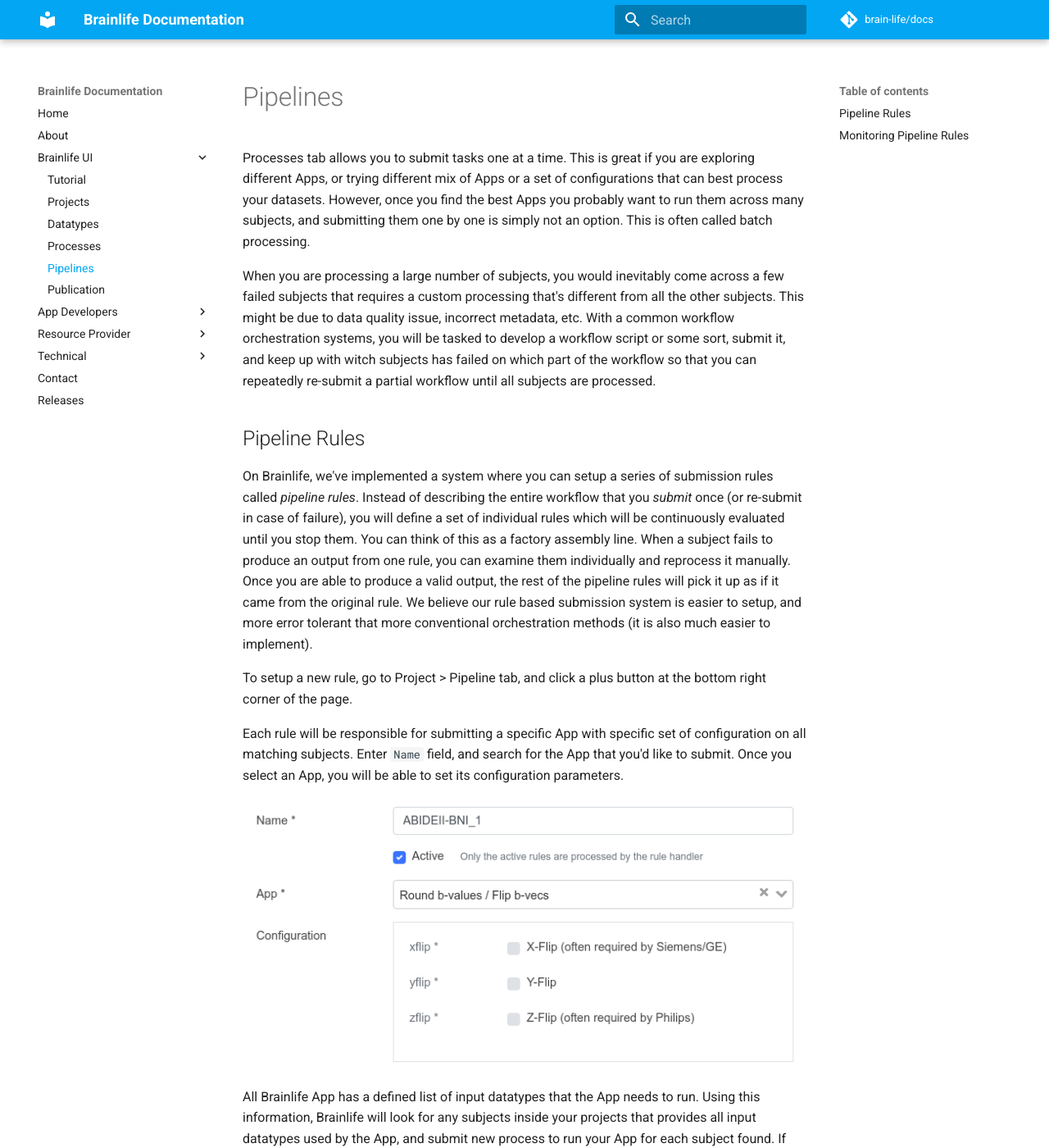
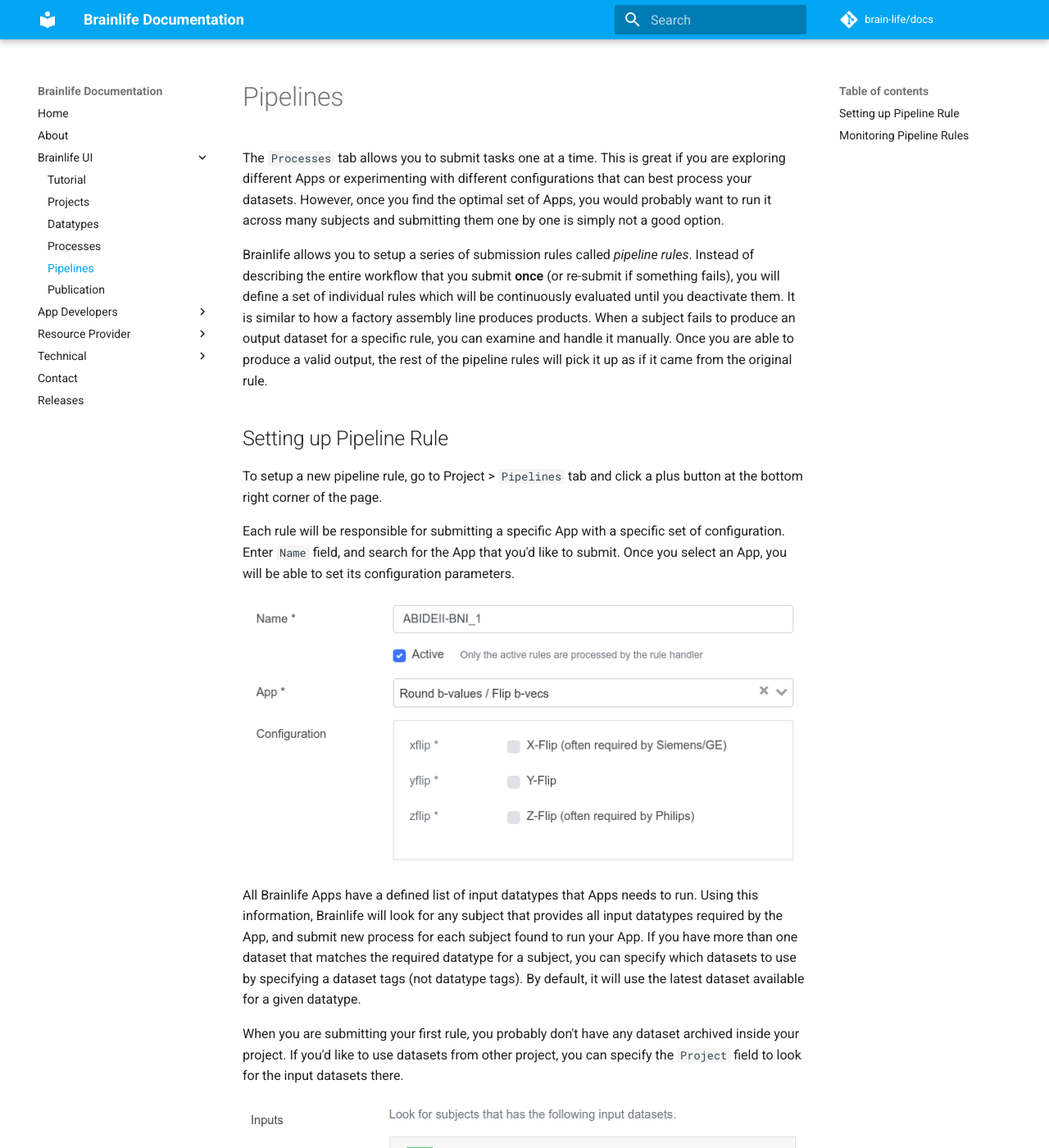
Before and after one commit to brainlife/docs, an MkDocs documentation site: the page built from docs/user/pipeline.md, in a window 1280 px wide and 1400 px high. Shown: the whole window at 82% size. Built offline with MkDocs 1.6.1 and Material for MkDocs 9.7.7, drawn with Linux system fonts in a browser that asks for light colours; comment, search, counter and statistics services are not loaded; old or Windows-style settings are respelled for this version of MkDocs; some of the changed text lies outside the part shown.

Commit message:
edited pipeline / publication

```diff
--- a/docs/user/pipeline.md
+++ b/docs/user/pipeline.md
@@ -1,51 +1,58 @@
 # Pipelines
 
-Processes tab allows you to submit tasks one at a time. This is great if you are exploring different Apps, or trying different mix of Apps or a set of configurations that can best process your datasets. However, once you find the best Apps you probably want to run them across many subjects, and submitting them one by one is simply not an option. This is often called batch processing.
+The `Processes` tab allows you to submit tasks one at a time. This is great if you are exploring different Apps or experimenting with different configurations that can best process your datasets. However, once you find the optimal set of Apps, you would probably want to run it across many subjects and submitting them one by one is simply not a good option.
 
-When you are processing a large number of subjects, you would inevitably come across a few failed subjects that requires a custom processing that's different from all the other subjects. This might be due to data quality issue, incorrect metadata, etc. With a common workflow orchestration systems, you will be tasked to develop a workflow script or some sort, submit it, and keep up with witch subjects has failed on which part of the workflow so that you can repeatedly re-submit a partial workflow until all subjects are processed.
+<!--
+When you are processing a large number of subjects, it is often inevitable that some subject would require a different set of configuration, or simply not possible to process at all. This might be due to data quality issue, incorrect metadata, etc. With a common workflow orchestration systems, you are often tasked to develop a workflow script or some sort, submit it, and keep up with witch subjects has failed on which part of the workflow so that you can repeatedly re-submit a partial workflow until all subjects are processed.
+-->
 
-## Pipeline Rules
+Brainlife allows you to setup a series of submission rules called *pipeline rules*. Instead of describing the entire workflow that you submit **once** (or re-submit if something fails), you will define a set of individual rules which will be continuously evaluated until you deactivate them. It is similar to how a factory assembly line produces products. When a subject fails to produce an output dataset for a specific rule, you can examine and handle it manually. Once you are able to produce a valid output, the rest of the pipeline rules will pick it up as if it came from the original rule.
 
-On Brainlife, we've implemented a system where you can setup a series of submission rules called *pipeline rules*. Instead of describing the entire workflow that you *submit* once (or re-submit in case of failure), you will define a set of individual rules which will be continuously evaluated until you stop them. You can think of this as a factory assembly line. When a subject fails to produce an output from one rule, you can examine them individually and reprocess it manually. Once you are able to produce a valid output, the rest of the pipeline rules will pick it up as if it came from the original rule. We believe our rule based submission system is easier to setup, and more error tolerant that more conventional orchestration methods (it is also much easier to implement).
+<!--
+We believe our rule based submission system is easier to setup, and more error tolerant that more conventional orchestration methods (it is also much easier to implement).
+-->
 
-To setup a new rule, go to Project > Pipeline tab, and click a plus button at the bottom right corner of the page.
+## Setting up Pipeline Rule
 
-Each rule will be responsible for submitting a specific App with specific set of configuration on all matching subjects. Enter `Name` field, and search for the App that you'd like to submit. Once you select an App, you will be able to set its configuration parameters.
+To setup a new pipeline rule, go to Project > `Pipelines` tab and click a plus button at the bottom right corner of the page.
+
+Each rule will be responsible for submitting a specific App with a specific set of configuration. Enter `Name` field, and search for the App that you'd like to submit. Once you select an App, you will be able to set its configuration parameters.
 
 ![pipeline.app](/img/pipeline.app.png)
 
-All Brainlife App has a defined list of input datatypes that the App needs to run. Using this information, Brainlife will look for any subjects inside your projects that provides all input datatypes used by the App, and submit new process to run your App for each subject found. If you have more than one datasets that matches the required datatype for a subject, you can specify which datasets to use by specifying a dataset tags (not datatype tags). By default, it will use the latest datasets available.
+All Brainlife Apps have a defined list of input datatypes that Apps needs to run. Using this information, Brainlife will look for any subject that provides all input datatypes required by the App, and submit new process for each subject found to run your App. If you have more than one dataset that matches the required datatype for a subject, you can specify which datasets to use by specifying a dataset tags (not datatype tags). By default, it will use the latest dataset available for a given datatype.
 
-For your first rule, you probably don't have any datasets archived inside your project. If you'd like to use datasets from other projects as an initial input datasets, you can specify the `Project` field and point to where you want to look for the input datasets.
-
-The following is an example input configuration for our first App.
+When you are submitting your first rule, you probably don't have any dataset archived inside your project. If you'd like to use datasets from other project, you can specify the `Project` field to look for the input datasets there.
 
 ![pipeline.input](/img/pipeline.input.png)
 
-This rule will submit processes for each subject found on ABIDE2 projects that provides `dwi` datatype with dataset tags of "ABIDEII-BNI_1".
+Above rule will submit processes for each subject found on ABIDE2 project that provides `dwi` datatype with a dataset tag of "ABIDEII-BNI_1".
 
-Brainlife will only submit new process if it hasn't submitted a new process for each rule for each subject. However, you also don't want to submit it if your project already has a desired output datasets (maybe generated by other rules, or generated manually). For this, you will also need to setup an output configuration.
+Brainlife will only submit new process if it hasn't submitted a new process for each subject. Brainlife also won't submit new process if your project already has an output datasets (maybe generated by other rules, or generated manually). To be more specific about which datasets are generated by which rule, you can specify output dataset tags under outputs section.
 
 ![pipeline.output](/img/pipeline.output.png)
 
-You can leave the output tags empty if you are sure that you will not be submitting any other rules that generates datasets with the same output datatype. We recommend always set output dataset tags just in case.
+You can leave this default if you know you there won't be any other App generating the same output datatype. We recommend to always set output dataset tags just in case.
 
 Lastly, you can set a `Subject Filtering` which limits the subjects that gets processed.
 
 ![pipeline.filter](/img/pipeline.filter.png)
 
-Above example will make this rule to only submit for subjects that starts with 100 and 200. When you are setting up your first rule, it's always good to limit subject and make sure your rule is setup correctly.
+Above example will make this rule to only submit for subjects with names that start with "100" or "200". When you are setting up your first rule, it's always good to limit number of subjects to make sure your rule is setup correctly.
 
 !!! hint
     There are number of regular expression tutorials available online. Also, please feel free to send us your question via Brainlife slack team.
 
 ## Monitoring Pipeline Rules
 
-Once you submit your pipeline, it might take 10 - 20 minutes before you start seeing new processes submitted by Brainlife's pipeline handler.
+Once you submit your pipeline rule, it might take 10 - 20 minutes before you start seeing new processes submitted by Brainlife's pipeline handler.
+
+!!! node
+    Brainlife also limit number of running processes at around 50 processes for each rule so that any given rule won't consume all available computing resources.
 
 ![pipeline.processes](/img/pipeline.processes.png)
 
-You can treat these processes as you would normally do with any other processes; examine outputs, stop, restart, etc.. The output datasets will be automatically archived once each task have completed successfully.
+You can treat these processes as you normally do with any other processes; examine outputs, stop, restart, etc.. The output datasets will be automatically archived once each task have completed successfully.
 
 !!! note
-    If you remove a process or task, however, Brainlife will resubmit another process to handle that subject if the subject can be processed (has all input datasets) and has not produce the output from the requested app yet.
+    If you remove a process or task, Brainlife will resubmit another process to handle that subject if the subject has all required input datasets and has not produce the output from the requested app yet.
```
Also changed, not shown: docs/apps/container.md (+2 -0 lines), docs/technical/arthitecture.md (+0 -2 lines), docs/user/project.md (+3 -3 lines), docs/user/publication.md (+12 -13 lines).
